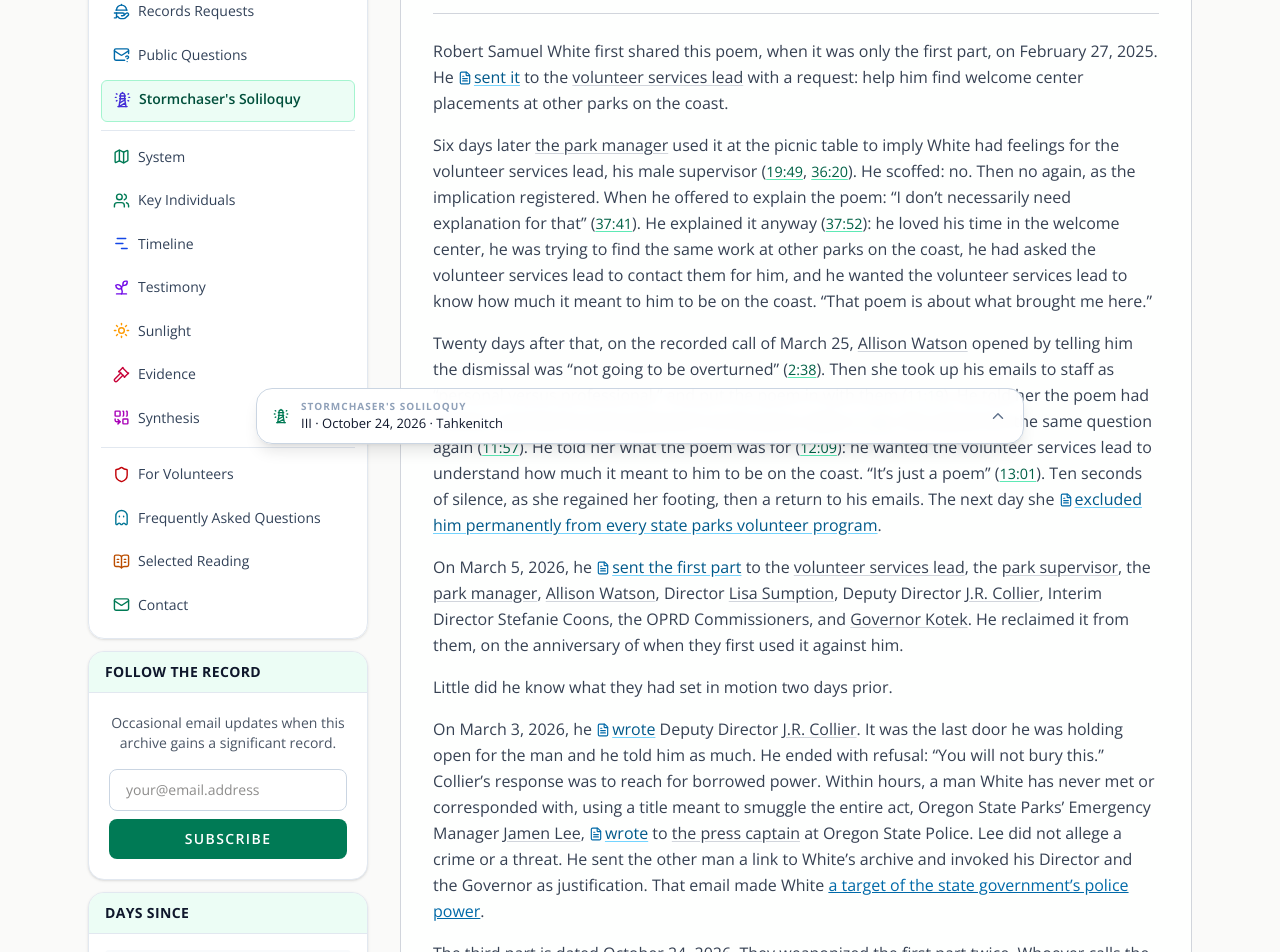
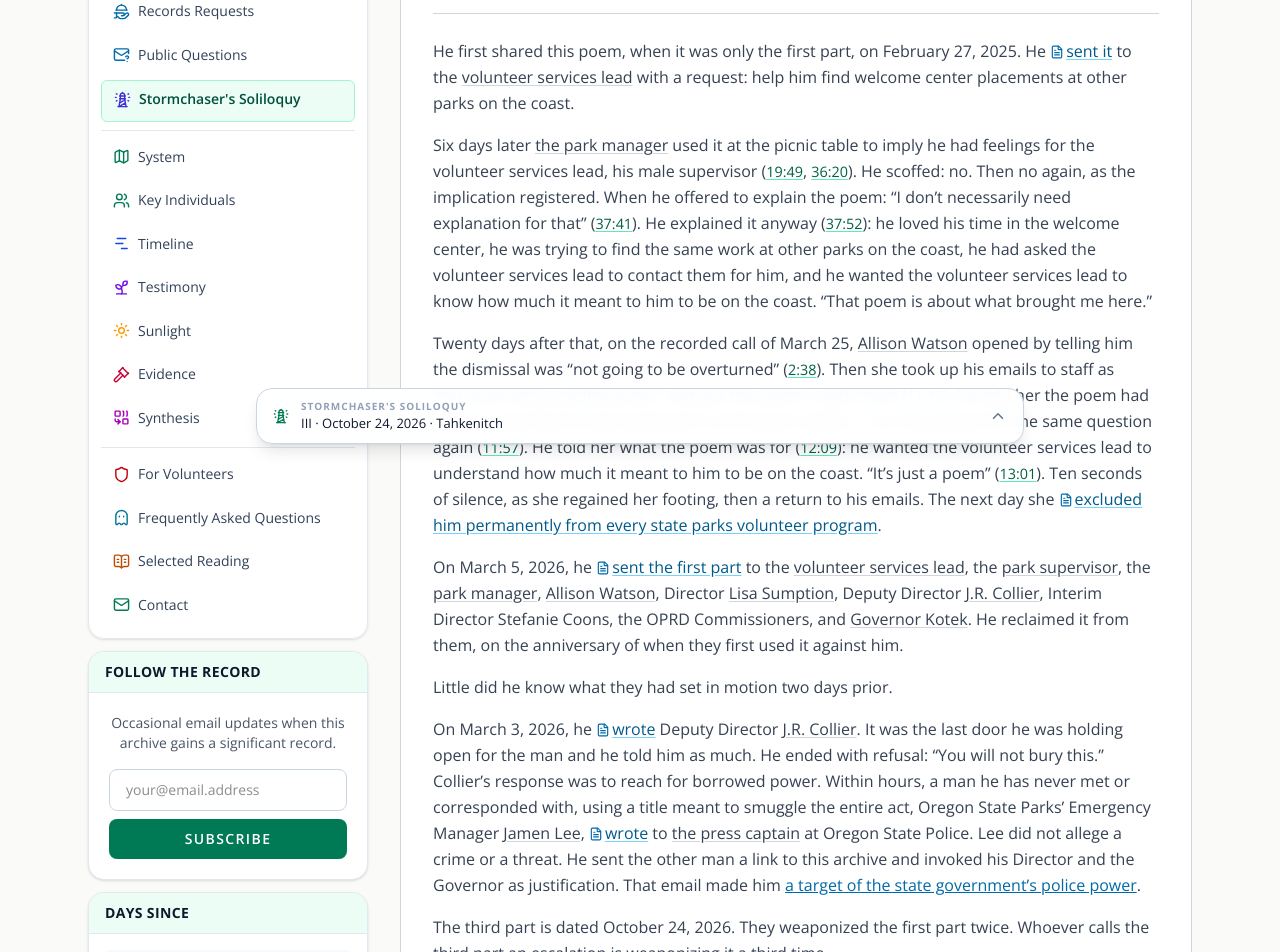
Before and after one commit to rswfire/rswfire.oprd, a Next.js app: page /soliloquy in a window 1280 px wide. Shown: the part 340-1292 px from the top of the page. Built offline with nearby package versions, Linux system fonts and the light colour scheme.

Commit message:
Soliloquy: preamble names no one for him

```diff
--- a/app/(archive)/soliloquy/page.tsx
+++ b/app/(archive)/soliloquy/page.tsx
@@ -307,14 +307,14 @@ export default function StormchasersSoliloquyPage() {
         >
             <div id="preamble" data-toc="Preamble" className="space-y-4 text-base text-gray-700 leading-relaxed">
                 <p>
-                    Robert Samuel White first shared this poem, when it was only the first part, on February 27, 2025.
+                    He first shared this poem, when it was only the first part, on February 27, 2025.
                     He <Cite ulid="01JN5AXYC0SD3DEBEQ8TYBCQ99">sent it</Cite> to the{" "}
                     <PersonLink name="volunteer services lead" /> with a request: help him find welcome center
                     placements at other parks on the coast.
                 </p>
                 <p>
                     Six days later <PersonLink name="park manager" label="the park manager" /> used it at the picnic
-                    table to imply White had feelings for the volunteer services lead, his male supervisor{" "}
+                    table to imply he had feelings for the volunteer services lead, his male supervisor{" "}
                     (<Moment ulid={PICNIC} t="19:49" />, <Moment ulid={PICNIC} t="36:20" />). He scoffed: no. Then no
                     again, as the implication registered. When he offered to explain the poem: &ldquo;I don&rsquo;t
                     necessarily need explanation for that&rdquo; (<Moment ulid={PICNIC} t="37:41" />). He explained it
@@ -352,13 +352,13 @@ export default function StormchasersSoliloquyPage() {
                     On March 3, 2026, he <Cite ulid="01KJT9T6V8Q8PATA3JMZ8DD1ZW">wrote</Cite> Deputy Director{" "}
                     <PersonLink name="J.R. Collier" seat="deputy" />. It was the last door he was holding open for the man
                     and he told him as much. He ended with refusal: &ldquo;You will not bury this.&rdquo; Collier&rsquo;s response was to reach for borrowed
-                    power. Within hours, a man White has never met or corresponded with, using a title meant to smuggle the entire
+                    power. Within hours, a man he has never met or corresponded with, using a title meant to smuggle the entire
                     act, Oregon State Parks&rsquo; Emergency Manager{" "}
                     <PersonLink name="Jamen Lee" seat="emergency-manager" />,{" "}
                     <Cite ulid="01M1M4WF78XJPEJJ48D1JZ4SJ8" thread="osp">wrote</Cite> to{" "}
                     <PersonLink name="the press captain" seat="press-captain" /> at Oregon State Police. Lee did not
-                    allege a crime or a threat. He sent the other man a link to White&rsquo;s archive and invoked his
-                    Director and the Governor as justification. That email made White{" "}
+                    allege a crime or a threat. He sent the other man a link to this archive and invoked his
+                    Director and the Governor as justification. That email made him{" "}
                     <Link href="/evidence/police" className="text-sky-700 underline hover:text-sky-600">a target of
                     the state government&rsquo;s police power</Link>.
                 </p>
```
